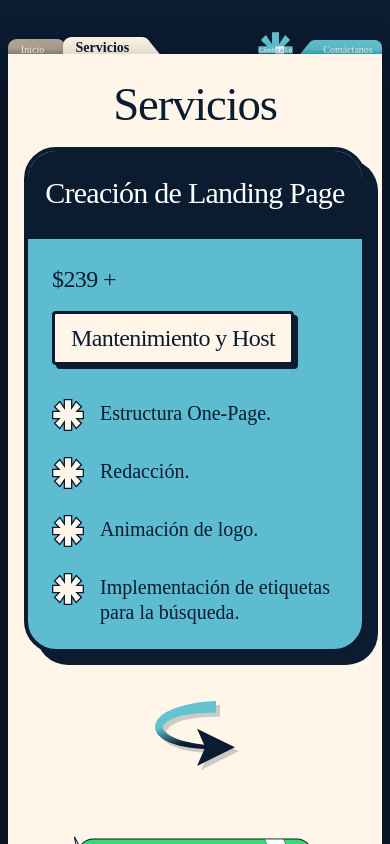
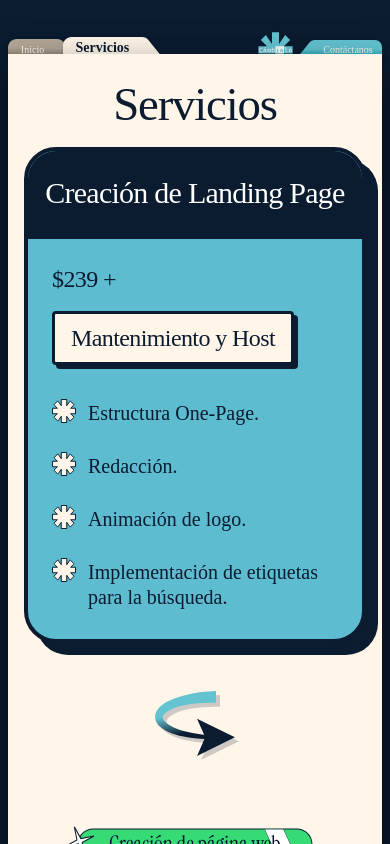
Before and after one commit to CambIAlo/cambialo-web, a Next.js app: page /servicios in a window 390 px wide. Both pictures are taken after a click on the element 195 px from the left and 222 px from the top of the page. Shown: the top 844 px of the page. Built offline with nearby package versions, Linux system fonts and the light colour scheme.

Commit message:
Responsive a servicios

```diff
--- a/app/servicios/page.tsx
+++ b/app/servicios/page.tsx
@@ -98,8 +98,13 @@ export default function ServiciosPage() {
 
                     <ul className="space-y-6 md:space-y-8 font-['Instrument_Serif'] font-normal not-italic text-xl md:text-2xl lg:text-[28px] text-[#0B1B30] leading-tight">
   {contenidoActual.caracteristicas.map((caracteristica, index) => (
-                        <li key={index} className="flex items-start gap-4">
+    <li key={index} className="flex items-start gap-3 md:gap-4">
+
+      {/* Contenedor restrictivo para el asterisco */}
+      <div className="w-6 h-6 md:w-8 md:h-8 lg:w-9 lg:h-9 flex-shrink-0 mt-0.5 md:mt-1">
         <AsteriscoSVG />
+      </div>
+
       <span className="mt-1 md:mt-2">{caracteristica}</span>
     </li>
   ))}
--- a/components/icons.tsx
+++ b/components/icons.tsx
@@ -1,7 +1,8 @@
 import React from "react";
 
 export const AsteriscoSVG = () => (
-  <svg width="49" height="49" viewBox="0 0 49 49" fill="none" xmlns="http://www.w3.org/2000/svg" className="shrink-0 w-8 h-8 md:w-10 md:h-10 mt-0.5">
+  <svg
+    viewBox="0 0 49 49" fill="none"  xmlns="http://www.w3.org/2000/svg"  className="w-full h-full" >
     <path d="M30.1152 1V13.6748L36.3252 4.75488L37.0078 3.77441L37.8525 4.61914L44.3809 11.1465L45.0879 11.8535L44.3809 12.5605L38.0576 18.8848H48V30.1152H38.0576L45.0879 37.1455L37.0078 45.2256L36.3252 44.2451L30.1152 35.3242V48H18.8848V35.3242L12.6738 44.2451L11.9912 45.2256L11.1465 44.3809L4.61914 37.8525L3.91211 37.1455L10.9424 30.1152H1V18.8848H10.9424L4.61914 12.5605L3.91211 11.8535L11.9912 3.77441L12.6738 4.75488L18.8848 13.6748V1H30.1152Z" fill="#FFF6E9" stroke="#0B1B30" strokeWidth="2"/>
   </svg>
 );
```
Lines whose indentation alone changed are shown as unchanged.
